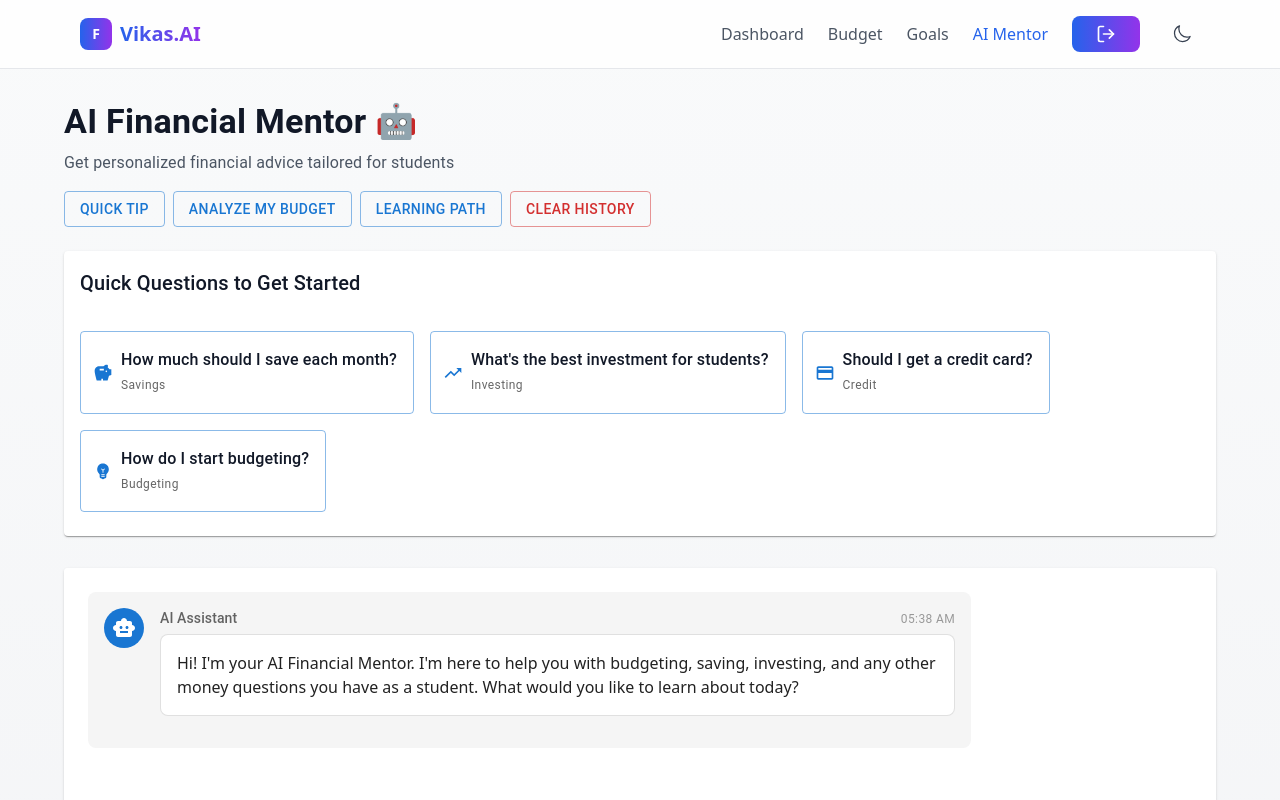
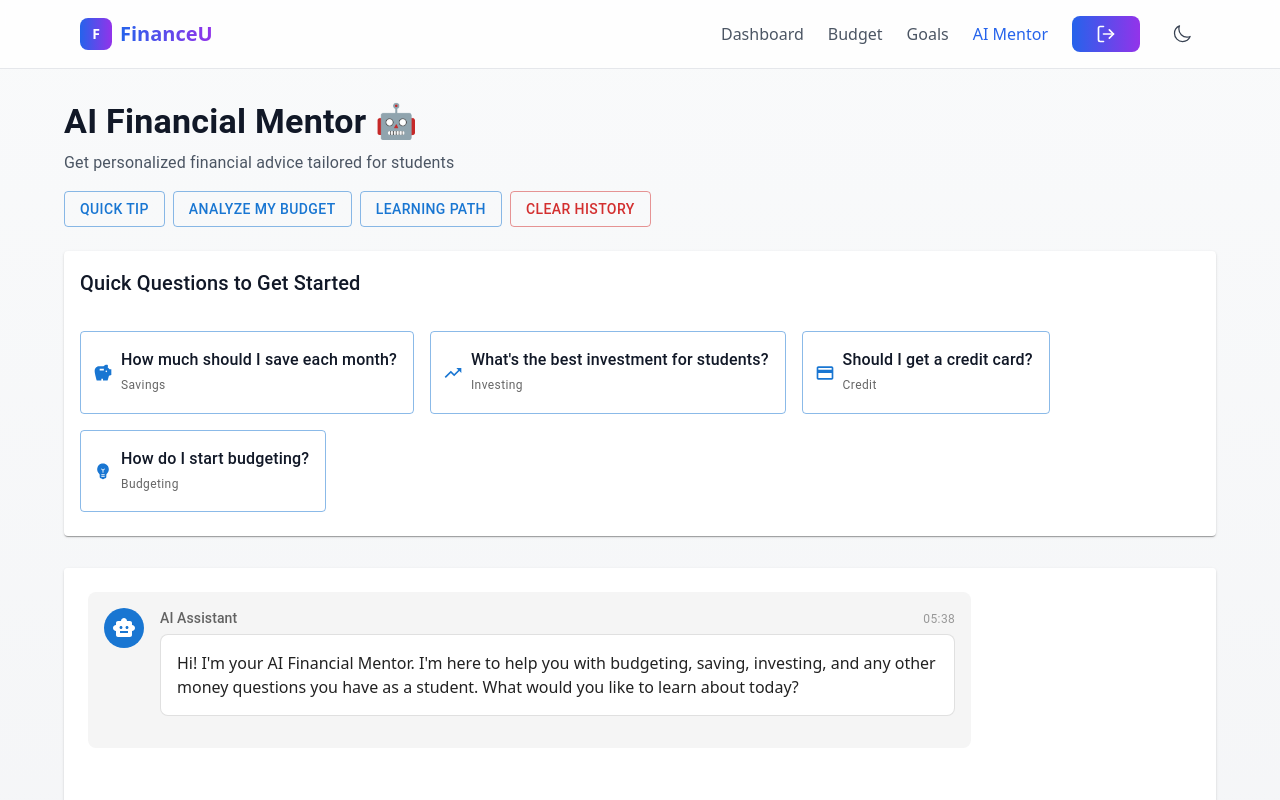
Before and after one commit to Pushkarbhangale15/FinWise, a Next.js app in the folder frontend/: page /mentor in a window 1280 px wide. Shown: the top 800 px of the page. Built offline with nearby package versions, Linux system fonts and the light colour scheme; sample sign-in values are in the browser's storage.

Commit message:
feat: Add time formatting function and enhance message display based on theme in MentorPage

```diff
--- a/frontend/src/app/mentor/page.jsx
+++ b/frontend/src/app/mentor/page.jsx
@@ -166,6 +166,17 @@ export default function MentorPage() {
   useEffect(() => {
     setIsMounted(true);
   }, []);
+
+  const formatTime = (value) => {
+    try {
+      const date = value instanceof Date ? value : new Date(value);
+      const hours = date.getHours().toString().padStart(2, "0");
+      const minutes = date.getMinutes().toString().padStart(2, "0");
+      return `${hours}:${minutes}`;
+    } catch (_e) {
+      return "";
+    }
+  };
 
   const quickQuestions = [
     {
@@ -522,7 +533,7 @@ export default function MentorPage() {
                 <span className="text-white font-bold text-sm">F</span>
               </motion.div>
               <span className="text-xl font-bold bg-gradient-to-r from-blue-600 to-purple-600 bg-clip-text text-transparent">
-                Vikas.AI
+                FinanceU
               </span>
             </Link>
 
@@ -732,9 +743,17 @@ export default function MentorPage() {
                       p: 2,
                       borderRadius: 2,
                       backgroundColor:
-                        message.sender === "user" ? "#1976d2" : "#f5f5f5",
+                        message.sender === "user"
+                          ? "#1976d2"
+                          : theme === "dark"
+                            ? "rgba(255,255,255,0.06)"
+                            : "#f5f5f5",
                       color:
-                        message.sender === "user" ? "white" : "text.primary",
+                        message.sender === "user"
+                          ? "white"
+                          : theme === "dark"
+                            ? "rgba(255,255,255,0.9)"
+                            : "text.primary",
                     }}
                     className="bg-white dark:bg-gray-800 dark:text-gray-100"
                   >
@@ -805,17 +824,12 @@ export default function MentorPage() {
                                   />
                                 )}
                               </Box>
-                              {message.timestamp && (
+                              {isMounted && message.timestamp && (
                                 <Typography
                                   variant="caption"
                                   color="text.disabled"
                                 >
-                                  {new Date(
-                                    message.timestamp,
-                                  ).toLocaleTimeString([], {
-                                    hour: "2-digit",
-                                    minute: "2-digit",
-                                  })}
+                                  {formatTime(message.timestamp)}
                                 </Typography>
                               )}
                             </Box>
@@ -842,9 +856,15 @@ export default function MentorPage() {
                                 elevation={0}
                                 sx={{
                                   p: 2,
-                                  bgcolor: "background.paper",
+                                  bgcolor:
+                                    theme === "dark"
+                                      ? "rgba(255,255,255,0.05)"
+                                      : "background.paper",
                                   border: "1px solid",
-                                  borderColor: "divider",
+                                  borderColor:
+                                    theme === "dark"
+                                      ? "rgba(255,255,255,0.1)"
+                                      : "divider",
                                   borderRadius: 2,
                                   "& pre": {
                                     backgroundColor:
@@ -1043,13 +1063,7 @@ export default function MentorPage() {
                               className="text-gray-600 dark:text-gray-400"
                               suppressHydrationWarning
                             >
-                              {isMounted
-                                ? message.timestamp instanceof Date
-                                  ? message.timestamp.toLocaleTimeString()
-                                  : new Date(
-                                      message.timestamp,
-                                    ).toLocaleTimeString()
-                                : ""}
+                              {isMounted ? formatTime(message.timestamp) : ""}
                             </Typography>
                           </Box>
                         </Box>
@@ -1066,8 +1080,12 @@ export default function MentorPage() {
                 >
                   <Box
                     sx={{
-                      backgroundColor: "#f5f5f5",
-                      color: "text.primary",
+                      backgroundColor:
+                        theme === "dark" ? "rgba(255,255,255,0.06)" : "#f5f5f5",
+                      color:
+                        theme === "dark"
+                          ? "rgba(255,255,255,0.9)"
+                          : "text.primary",
                       p: 2,
                       borderRadius: 2,
                       maxWidth: "80%",
@@ -1075,7 +1093,9 @@ export default function MentorPage() {
                     className="bg-white dark:bg-gray-800 dark:text-gray-100"
                   >
                     <Box sx={{ display: "flex", alignItems: "center", gap: 1 }}>
-                      <BotIcon sx={{ color: "#1976d2" }} />
+                      <BotIcon
+                        sx={{ color: theme === "dark" ? "#90caf9" : "#1976d2" }}
+                      />
                       <CircularProgress size={16} />
                     </Box>
                   </Box>
--- a/frontend/src/services/api.js
+++ b/frontend/src/services/api.js
@@ -1,8 +1,8 @@
 import axios from "axios";
 
 const api = axios.create({
-  // baseURL: process.env.BACKEND_API_URL || "https://financeu.onrender.com/api",
-  baseURL: "http://localhost:5001/api",
+  baseURL: process.env.BACKEND_API_URL || "https://financeu.onrender.com/api",
+  // baseURL: "http://localhost:5001/api",
   headers: {
     "Content-Type": "application/json",
   },
```
